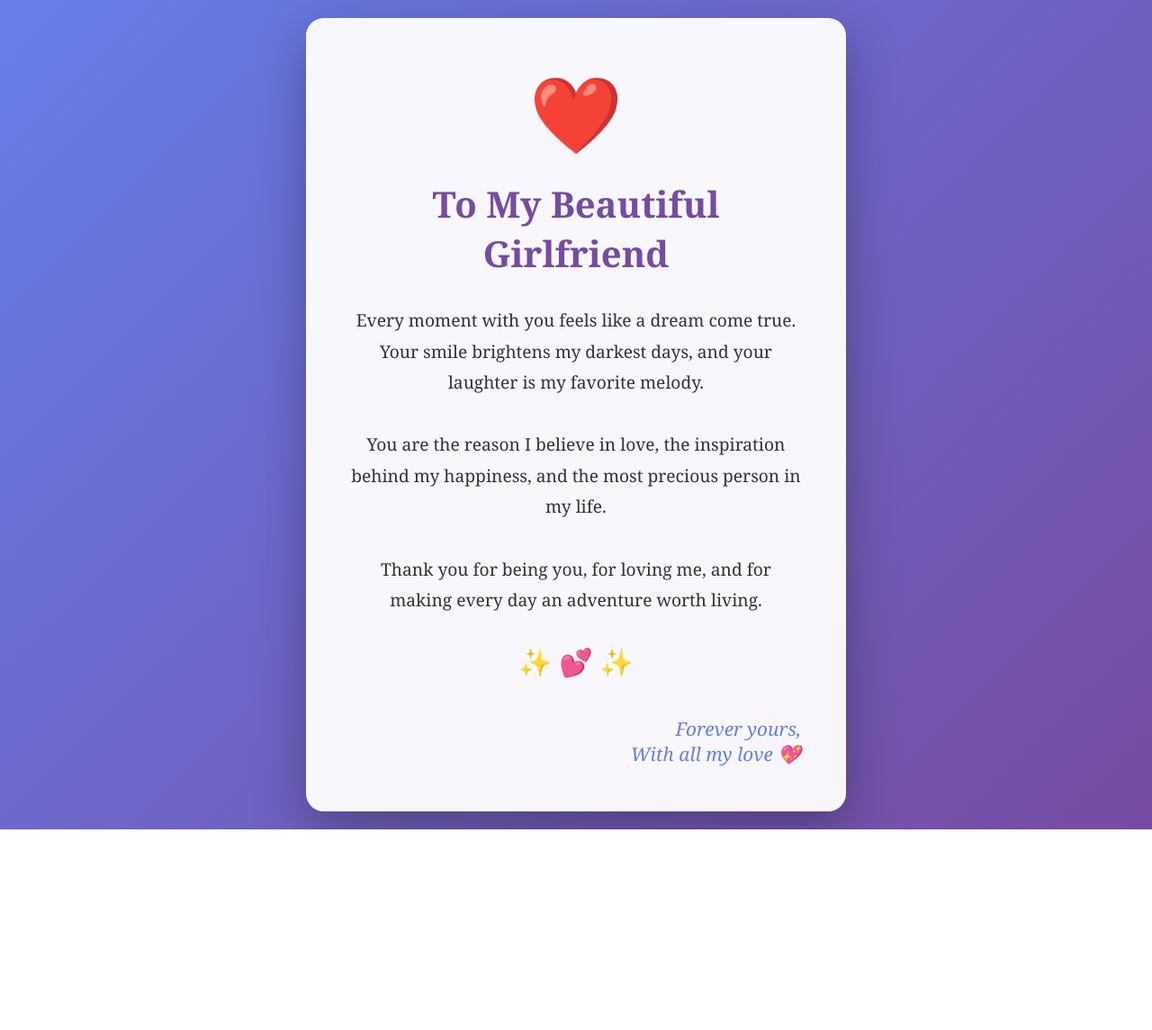
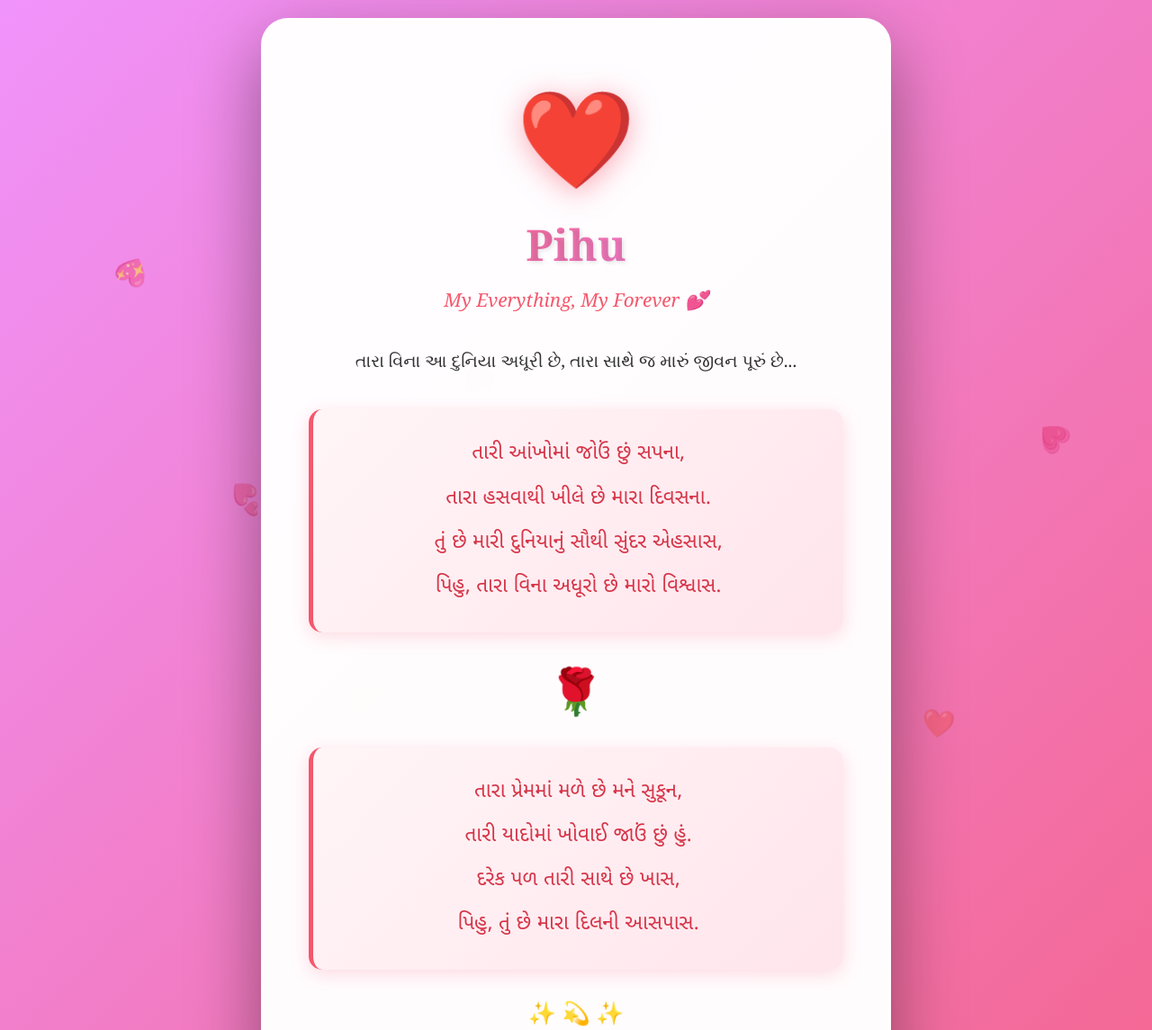
Before and after one commit to kaushikp1616-cmd/love-letter, a plain HTML site: page index.html in a window 1280 px wide. Shown: the top 1145 px of the page at 90% size. Before the commit the page ends 922 px from the top, so only its background shows below. Drawn offline with Linux system fonts and the light colour scheme.

Commit message:
Updated with Pihu's name and Gujarati shayari

```diff
--- a/index.html
+++ b/index.html
@@ -3,7 +3,7 @@
 <head>
     <meta charset="UTF-8">
     <meta name="viewport" content="width=device-width, initial-scale=1.0">
-    <title>For My Love ❤️</title>
+    <title>For Pihu ❤️</title>
     <style>
         * {
             margin: 0;
@@ -13,89 +13,234 @@
 
         body {
             font-family: 'Georgia', serif;
-            background: linear-gradient(135deg, #667eea 0%, #764ba2 100%);
+            background: linear-gradient(135deg, #f093fb 0%, #f5576c 100%);
             min-height: 100vh;
             display: flex;
             justify-content: center;
             align-items: center;
             padding: 20px;
+            overflow-x: hidden;
+        }
+
+        .floating-hearts {
+            position: fixed;
+            top: 0;
+            left: 0;
+            width: 100%;
+            height: 100%;
+            pointer-events: none;
+            z-index: 1;
+        }
+
+        .floating-heart {
+            position: absolute;
+            font-size: 30px;
+            animation: float 15s infinite;
+            opacity: 0.6;
+        }
+
+        @keyframes float {
+            0% {
+                transform: translateY(100vh) rotate(0deg);
+                opacity: 0;
+            }
+            10% {
+                opacity: 0.6;
+            }
+            90% {
+                opacity: 0.6;
+            }
+            100% {
+                transform: translateY(-100px) rotate(360deg);
+                opacity: 0;
+            }
         }
 
         .container {
-            background: rgba(255, 255, 255, 0.95);
-            border-radius: 20px;
-            padding: 50px;
-            max-width: 600px;
-            box-shadow: 0 20px 60px rgba(0, 0, 0, 0.3);
-            animation: fadeIn 1s ease-in;
+            background: rgba(255, 255, 255, 0.98);
+            border-radius: 30px;
+            padding: 60px 50px;
+            max-width: 700px;
+            box-shadow: 0 30px 80px rgba(0, 0, 0, 0.4);
+            animation: fadeIn 1.2s ease-in;
+            position: relative;
+            z-index: 2;
+            border: 3px solid rgba(255, 255, 255, 0.5);
         }
 
         @keyframes fadeIn {
-            from { opacity: 0; transform: translateY(30px); }
-            to { opacity: 1; transform: translateY(0); }
+            from { opacity: 0; transform: translateY(50px) scale(0.9); }
+            to { opacity: 1; transform: translateY(0) scale(1); }
         }
 
         .heart {
             text-align: center;
-            font-size: 80px;
+            font-size: 100px;
             animation: heartbeat 1.5s infinite;
             margin-bottom: 20px;
+            filter: drop-shadow(0 5px 15px rgba(245, 87, 108, 0.5));
         }
 
         @keyframes heartbeat {
             0%, 100% { transform: scale(1); }
-            25% { transform: scale(1.1); }
-            50% { transform: scale(1); }
+            10% { transform: scale(1.15); }
+            20% { transform: scale(1); }
+            30% { transform: scale(1.15); }
+            40% { transform: scale(1); }
         }
 
         h1 {
-            color: #764ba2;
+            background: linear-gradient(135deg, #f5576c, #f093fb);
+            -webkit-background-clip: text;
+            -webkit-text-fill-color: transparent;
+            background-clip: text;
             text-align: center;
-            margin-bottom: 30px;
-            font-size: 2.5em;
+            margin-bottom: 15px;
+            font-size: 3em;
+            text-shadow: 2px 2px 4px rgba(0,0,0,0.1);
+        }
+
+        .subtitle {
+            text-align: center;
+            color: #f5576c;
+            font-size: 1.3em;
+            margin-bottom: 35px;
+            font-style: italic;
         }
 
         .message {
             color: #333;
-            line-height: 1.8;
+            line-height: 2;
             font-size: 1.2em;
             text-align: center;
-            margin-bottom: 30px;
+            margin-bottom: 35px;
+        }
+
+        .shayari-box {
+            background: linear-gradient(135deg, #fff5f7, #ffe5ec);
+            border-left: 5px solid #f5576c;
+            padding: 25px;
+            margin: 30px 0;
+            border-radius: 15px;
+            box-shadow: 0 5px 20px rgba(245, 87, 108, 0.2);
+        }
+
+        .shayari {
+            font-family: 'Noto Sans Gujarati', 'Georgia', serif;
+            color: #d63447;
+            font-size: 1.4em;
+            line-height: 2.2;
+            text-align: center;
+            font-weight: 500;
+        }
+
+        .shayari-divider {
+            text-align: center;
+            margin: 15px 0;
+            font-size: 25px;
         }
 
         .signature {
             text-align: right;
             font-style: italic;
-            color: #667eea;
-            font-size: 1.3em;
+            background: linear-gradient(135deg, #f5576c, #f093fb);
+            -webkit-background-clip: text;
+            -webkit-text-fill-color: transparent;
+            background-clip: text;
+            font-size: 1.4em;
             margin-top: 40px;
+            font-weight: bold;
         }
 
         .stars {
             text-align: center;
-            font-size: 30px;
+            font-size: 35px;
+            margin: 25px 0;
+            animation: sparkle 2s infinite;
+        }
+
+        @keyframes sparkle {
+            0%, 100% { opacity: 1; transform: scale(1); }
+            50% { opacity: 0.7; transform: scale(1.1); }
+        }
+
+        .rose {
+            text-align: center;
+            font-size: 50px;
             margin: 20px 0;
         }
     </style>
+    <link href="https://fonts.googleapis.com/css2?family=Noto+Sans+Gujarati:wght@400;500;700&display=swap" rel="stylesheet">
 </head>
 <body>
+    <div class="floating-hearts">
+        <div class="floating-heart" style="left: 10%; animation-delay: 0s;">💖</div>
+        <div class="floating-heart" style="left: 20%; animation-delay: 2s;">💕</div>
+        <div class="floating-heart" style="left: 30%; animation-delay: 4s;">❤️</div>
+        <div class="floating-heart" style="left: 40%; animation-delay: 1s;">💗</div>
+        <div class="floating-heart" style="left: 50%; animation-delay: 3s;">💝</div>
+        <div class="floating-heart" style="left: 60%; animation-delay: 5s;">💖</div>
+        <div class="floating-heart" style="left: 70%; animation-delay: 2.5s;">💕</div>
+        <div class="floating-heart" style="left: 80%; animation-delay: 4.5s;">❤️</div>
+        <div class="floating-heart" style="left: 90%; animation-delay: 1.5s;">💗</div>
+    </div>
+
     <div class="container">
         <div class="heart">❤️</div>
-        <h1>To My Beautiful Girlfriend</h1>
+        <h1>Pihu</h1>
+        <div class="subtitle">My Everything, My Forever 💕</div>
 
         <div class="message">
-            <p>Every moment with you feels like a dream come true. Your smile brightens my darkest days, and your laughter is my favorite melody.</p>
+            <p>તારા વિના આ દુનિયા અધૂરી છે, તારા સાથે જ મારું જીવન પૂરું છે...</p>
+        </div>
+
+        <div class="shayari-box">
+            <div class="shayari">
+                તારી આંખોમાં જોઉં છું સપના,<br>
+                તારા હસવાથી ખીલે છે મારા દિવસના.<br>
+                તું છે મારી દુનિયાનું સૌથી સુંદર એહસાસ,<br>
+                પિહુ, તારા વિના અધૂરો છે મારો વિશ્વાસ.
+            </div>
+        </div>
+
+        <div class="rose">🌹</div>
+
+        <div class="shayari-box">
+            <div class="shayari">
+                તારા પ્રેમમાં મળે છે મને સુકૂન,<br>
+                તારી યાદોમાં ખોવાઈ જાઉં છું હું.<br>
+                દરેક પળ તારી સાથે છે ખાસ,<br>
+                પિહુ, તું છે મારા દિલની આસપાસ.
+            </div>
+        </div>
+
+        <div class="shayari-divider">✨ 💫 ✨</div>
+
+        <div class="message">
+            <p>Every moment with you feels like magic. Your smile lights up my world, and your presence makes everything beautiful.</p>
             <br>
-            <p>You are the reason I believe in love, the inspiration behind my happiness, and the most precious person in my life.</p>
+            <p>You are not just my girlfriend, you are my best friend, my happiness, and my reason to smile every single day.</p>
             <br>
-            <p>Thank you for being you, for loving me, and for making every day an adventure worth living.</p>
+            <p>Thank you for being the most amazing person in my life, Pihu. I love you more than words can express.</p>
         </div>
 
         <div class="stars">✨ 💕 ✨</div>
 
+        <div class="shayari-box">
+            <div class="shayari">
+                તારા વિના અધૂરી છે મારી દુનિયા,<br>
+                તારા સાથે જ પૂરી થાય છે મારી દુઆ.<br>
+                પિહુ, તું છે મારા જીવનનો રંગ,<br>
+                તારા પ્રેમમાં છે મારું સંગ.
+            </div>
+        </div>
+
+        <div class="rose">🌹 💐 🌹</div>
+
         <div class="signature">
-            Forever yours,<br>
-            With all my love 💖
+            Forever and Always,<br>
+            Yours Lovingly 💖<br>
+            With All My Heart ❤️
         </div>
     </div>
 </body>
```
